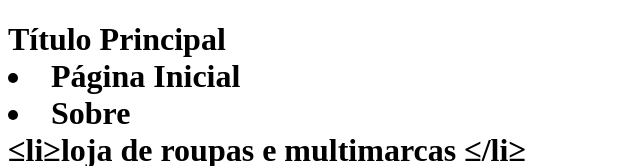
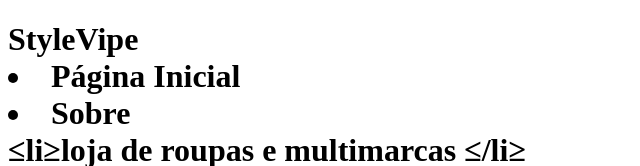
Before and after one commit to Kevynfps/Site, a plain HTML site: page index.html in a window 1280 px wide. Shown: the top 166 px of the page, without its empty margins (0-640 px from the left). Drawn offline with Linux system fonts and the light colour scheme.

Commit message:
Update index.html

```diff
--- a/index.html
+++ b/index.html
@@ -3,11 +3,11 @@
 <head>
     <meta charset="UTF-8">
     <meta name="viewport" content="width=device-width, initial-scale=1.0">
-    <title>Meu Documento HTML</title>
+    <title>StyleVipe</title>
 </head>
 <body>
     <header>
-        <h1>Título Principal</h1≥
+        <h1>StyleVipe</h1≥
             <ul>
                 <li>Página Inicial</li>
                 <li>Sobre</li>
```
